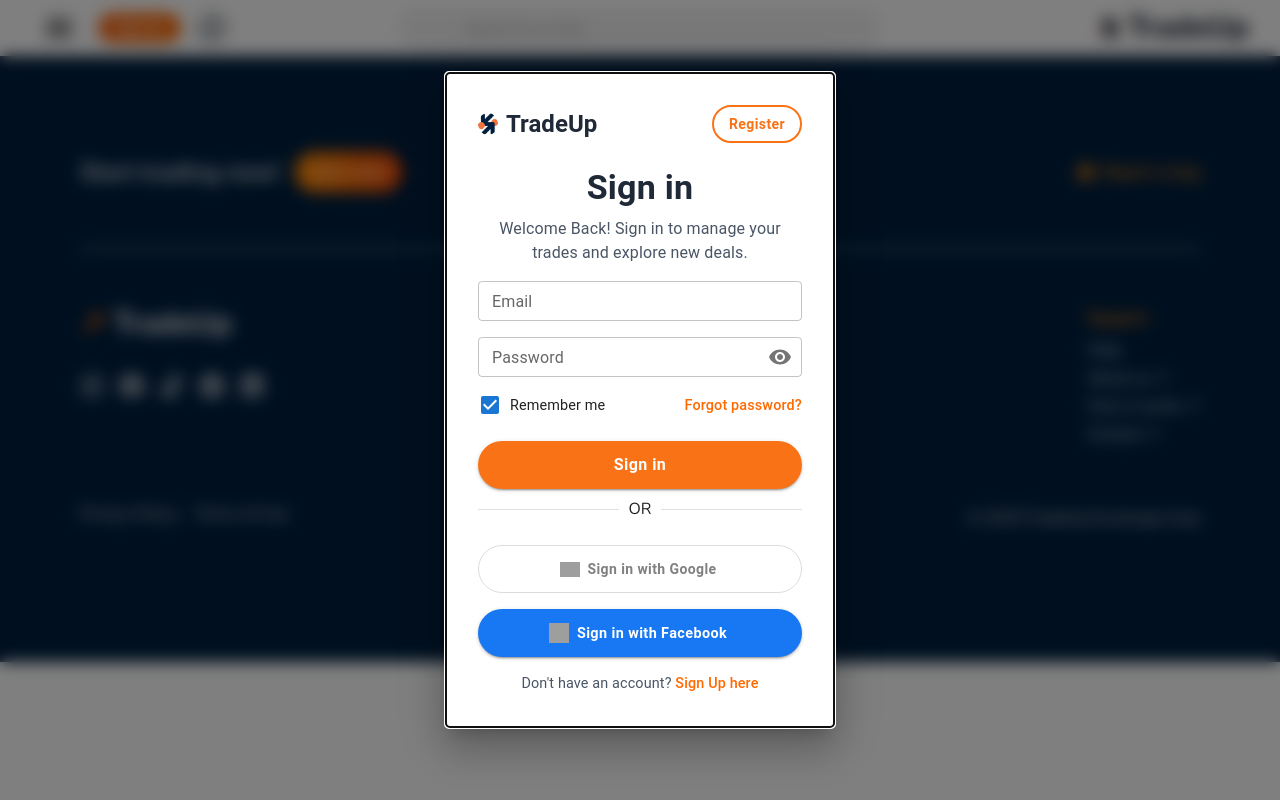
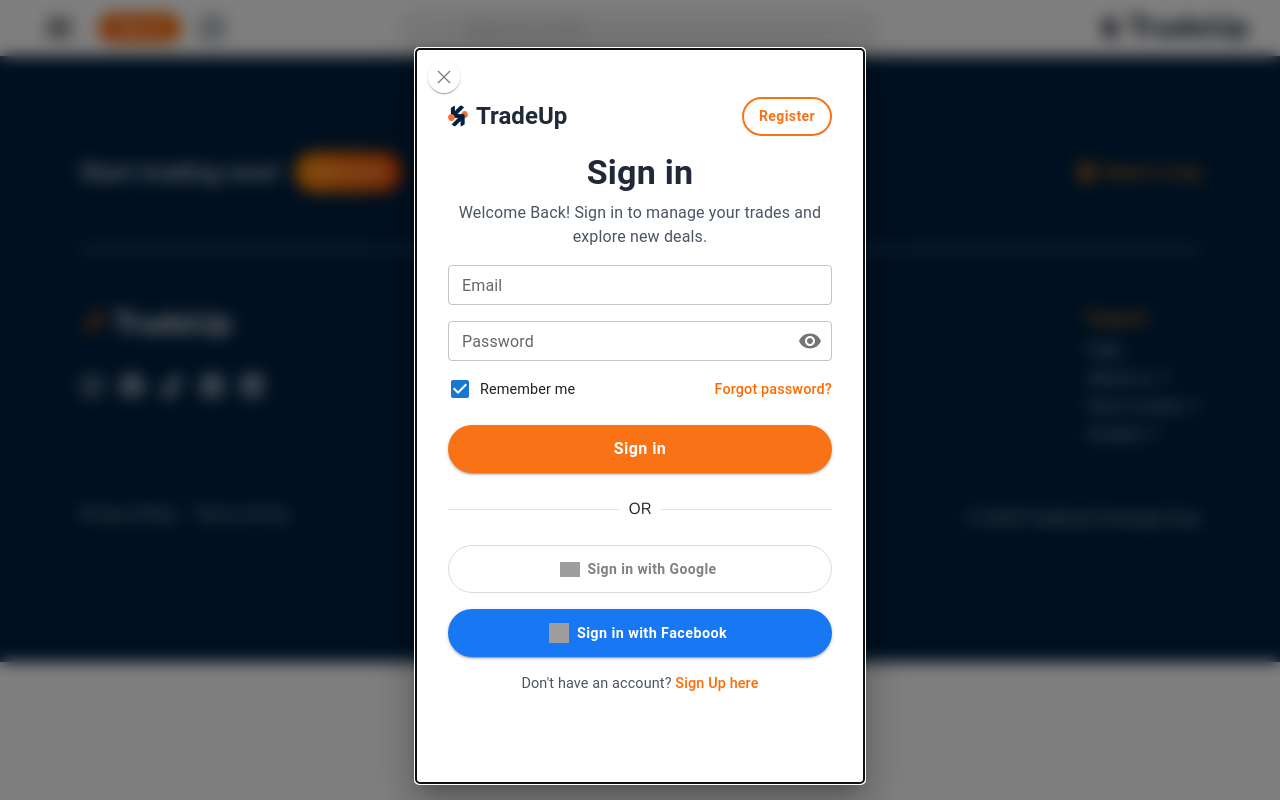
Before and after one commit to JoseluisDev24/card-trading, a Next.js app: page /login in a window 1280 px wide. Built offline with nearby package versions, Linux system fonts and the light colour scheme; grey boxes are pictures that could not be loaded; some icons are missing.

Commit message:
general styles in users page, help page and login page

```diff
--- a/src/app/help/page.tsx
+++ b/src/app/help/page.tsx
@@ -7,11 +7,11 @@
   const [active, setActive] = useState<string | null>("How it works");
 
   return (
-    <div className="flex flex-col items-center min-h-screen py-6 px-4 lg:px-70 lg:py-14 bg-white">
-      <section>
-        <div className="flex flex-col gap-3 items-center justify-center bg-[url('/city.jpg')] bg-cover bg-center pb-16">
+    <div className="flex flex-col items-center min-h-screen py-6 px-4 lg:py-8 bg-white">
+      <section className="w-full flex flex-col items-center">
+        <div className="flex flex-col gap-3 items-center justify-center bg-[url('/city.jpg')] bg-cover bg-center pb-16 lg:h-56">
           <h1 className="text-4xl font-bold">Help center</h1>
-          <p className="text-xl font-semibold">
+          <p className="text-2xl font-semibold">
             Have questions? you&apos;re in the right place!
           </p>
         </div>
@@ -40,7 +40,7 @@
             </div>
           ))}
         </div>
-        <div className="flex flex-col max-w-xs lg:max-w-4xl">
+        <div className="flex flex-col max-w-xs md:max-w-4xl">
           {sections.find((s) => s.title === active)?.content}
         </div>
       </section>
--- a/src/app/login/page.tsx
+++ b/src/app/login/page.tsx
@@ -1,9 +1,21 @@
 "use client";
 
+import { useState } from "react";
+import { useRouter } from "next/navigation";
 import LoginModal from "@/components/Login/LoginModal";
 
 export default function LoginPage() {
-    return (
-        <LoginModal open={true} onClose={() => {}} />
-    )
+  const [open, setOpen] = useState(true);
+  const router = useRouter();
+
+  const handleClose = () => {
+    setOpen(false);
+    router.push("/home");
+  };
+
+  return (
+    <>
+      <LoginModal open={open} onClose={handleClose} />
+    </>
+  );
 }
--- a/src/app/users/page.tsx
+++ b/src/app/users/page.tsx
@@ -47,16 +47,16 @@
 
 export default function UsersPage() {
   return (
-    <div className="flex flex-col px-4 py-12 lg:px-16">
+    <div className="flex flex-col items-center px-4 py-12 lg:px-16 w-full">
       <h1 className="text-4xl font-bold">Users</h1>
       <p className="pt-2 text-lg font-semibold">
         Click a trader to view their listings and make an offer
       </p>
-      <div className="flex items-center justify-center mt-4 mb-8 w-80">
+      <div className="flex items-center justify-center mt-4 mb-8 w-full lg:w-80">
         <SearchUsers />
       </div>
-      <div className="flex justify-center">
-        <div className="grid grid-cols-1 sm:grid-cols-2 md:grid-cols-3 gap-x-4 gap-y-4 lg:gap-x-16 lg:gap-y-6">
+      <div className="flex justify-center w-full px-2">
+        <div className="grid grid-cols-1 sm:grid-cols-2 lg:grid-cols-3 gap-x-4 gap-y-4 lg:gap-x-16 lg:gap-y-6 w-full">
           {users.map((user) => (
             <UserCard key={user.name} {...user} />
           ))}
--- a/src/components/Layout/Sidebar/Sidebar.tsx
+++ b/src/components/Layout/Sidebar/Sidebar.tsx
@@ -53,7 +53,7 @@
         />
       ),
       label: "Sign Up",
-      href: "/signup",
+      href: "/login",
       color: "#050F0F",
     },
     {
--- a/src/components/Login/LoginModal.tsx
+++ b/src/components/Login/LoginModal.tsx
@@ -14,6 +14,8 @@
 } from "@mui/material";
 import { Visibility, VisibilityOff } from "@mui/icons-material";
 import Image from "next/image";
+import { GrClose } from "react-icons/gr";
+
 
 export default function LoginModal({
   open,
@@ -33,14 +35,29 @@
       open={open}
       onClose={onClose}
       fullWidth
-      maxWidth="lg"
-      scroll="body"
+      maxWidth="sm"
+      scroll="paper"
       slotProps={{
         paper: {
           className: "rounded-xl border border-gray-200 shadow-lg",
           sx: {
             width: "390px",
-            height: "auto",
+            height: "87vh",
+            margin: 0,
+            "@media (min-width: 1024px)": {
+              width: "450px",
+              height: "100vh",
+              overflowY: "hidden",
+            },
+          },
+        },
+        container: {
+          sx: {
+            margin: 2,
+            alignItems: "flex-start",
+            "@media (min-width: 1024px)": {
+              alignItems: "center",
+            },
           },
         },
         backdrop: {
@@ -53,11 +70,33 @@
         sx={{
           paddingX: "2rem",
           paddingY: "2rem",
-          overflowY: "visible",
-          display: "block",
+          overflowY: "auto",
+          height: "100%",
+          flexGrow: 1,
+          display: "flex",
+          flexDirection: "column",
         }}
       >
-        <div className="flex justify-between items-center mb-6">
+        <IconButton
+          onClick={onClose}
+          aria-label="close"
+          sx={{
+            position: "absolute",
+            top: 12,
+            left: 12,
+            color: "gray",
+            zIndex: 10,
+            bgcolor: "background.paper",
+            "&:hover": { bgcolor: "grey.200" },
+            boxShadow: 1,
+            width: 32,
+            height: 32,
+          }}
+        >
+          <GrClose />
+        </IconButton>
+
+        <div className="flex justify-between items-center my-4">
           <div className="flex items-center justify-center space-x-2">
             <Image
               src="/logoTrade.png"
@@ -158,6 +197,7 @@
             height: "48px",
             fontSize: "1rem",
             fontWeight: "bold",
+            marginBottom: "1rem",
           }}
           className=" text-white py-2"
         >
--- a/src/components/Users/UserCard.tsx
+++ b/src/components/Users/UserCard.tsx
@@ -10,7 +10,7 @@
 
 export default function UserCard({ name, image, listings, trades }: Props) {
   return (
-    <div className="flex w-96 bg-gray-100 rounded-xl overflow-hidden shadow-sm mb-4 h-28 lg:h-40">
+    <div className="flex bg-gray-100 rounded-xl overflow-hidden shadow-sm mb-4 h-28 lg:h-40">
       <div className="relative w-32 lg:w-40 h-full flex-shrink-0">
         <Image
           src={image}
--- a/src/components/help/ProtectionTabs.tsx
+++ b/src/components/help/ProtectionTabs.tsx
@@ -6,17 +6,17 @@
   const [tab, setTab] = useState<"basic" | "premium">("basic");
 
   return (
-    <div className="w-full max-w-xl mx-auto mt-6">
+    <div className="w-full max-w-2xl lg:max-w-4xl mx-auto mt-6">
       <div className="relative flex rounded-full bg-gray-100 p-1 overflow-hidden">
         <div
-          className={`absolute top-1 bottom-1 w-1/2 rounded-full transition-all duration-300 ease-in-out ${
+          className={`absolute top-1 bottom-1 w-1/2 lg:w-2/3 rounded-full transition-all duration-300 ease-in-out ${
             tab === "basic" ? "left-1 bg-green-100" : "left-1/2 bg-purple-200"
           }`}
         />
 
         <button
           onClick={() => setTab("basic")}
-          className={`w-1/2 z-10 py-2 rounded-full font-semibold transition-colors duration-300 cursor-pointer ${
+          className={`w-1/2 lg:w-2/3 z-10 py-2 rounded-full font-semibold transition-colors duration-300 cursor-pointer ${
             tab === "basic" ? "text-green-900" : "text-gray-500"
           }`}
         >
@@ -25,7 +25,7 @@
 
         <button
           onClick={() => setTab("premium")}
-          className={`w-1/2 z-10 py-2 rounded-full font-semibold transition-colors duration-300 cursor-pointer ${
+          className={`w-1/2 lg:w-2/3 z-10 py-2 rounded-full font-semibold transition-colors duration-300 cursor-pointer ${
             tab === "premium" ? "text-purple-900" : "text-gray-500"
           }`}
         >
--- a/src/data/help/helpSections.tsx
+++ b/src/data/help/helpSections.tsx
@@ -1,6 +1,5 @@
 import Link from "next/link";
 import ProtectionTabs from "@/components/help/ProtectionTabs";
-
 
 export const sections = [
   {
@@ -37,7 +36,7 @@
   {
     title: "Security",
     content: (
-      <div className="flex flex-col">
+      <div className="flex flex-col w-full">
         <p className="text-3xl font-bold pt-6 text-center">
           Discover the safest path to your trade
         </p>
@@ -49,10 +48,13 @@
     title: "FAQ",
     content: (
       <div className="flex flex-col">
-        <p className="text-3xl font-bold pt-6">Frequently Asked Questions</p>
-        <p className="text-lg">
-          Here are some common questions we get asked about TradeUp
-        </p>
+        <div className="flex flex-col items-center">
+          <p className="text-3xl font-bold pt-12">Frequently Asked Questions</p>
+          <p className="text-lg">
+            Here are some common questions we get asked about TradeUp
+          </p>
+        </div>
+
         <ul className="list-disc pl-6 pt-4">
           <li>
             <Link href={"/"} className="text-orange-600 font-bold">
```
